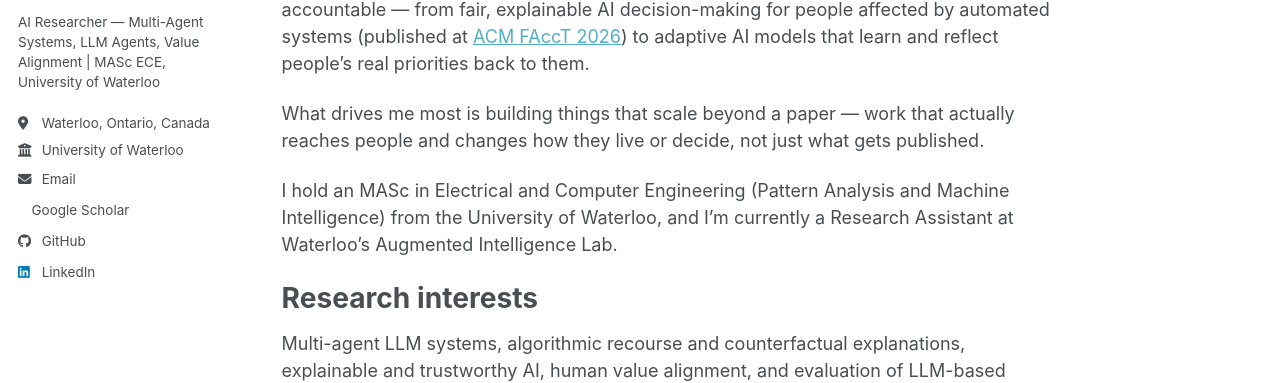
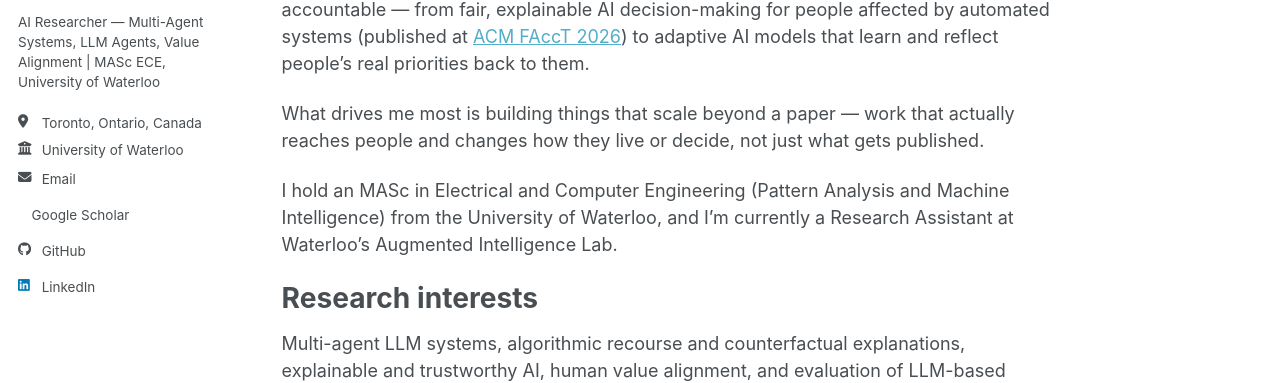
Before and after one commit to zkhotanlou/zkhotanlou.github.io, a Jekyll site: the page built from _pages/about.md, in a window 1280 px wide. Shown: the part 306-689 px from the top of the page. Built offline with Jekyll 4.4.1, drawn with Linux system fonts in a browser that asks for light colours; a style sheet for code colours, icons or effects is not loaded.

Commit message:
fix: info bar

```diff
--- a/_config.yml
+++ b/_config.yml
@@ -26,7 +26,7 @@ author:
   name             : "Zahra Khotanlou"
   pronouns         :
   bio              : "AI Researcher — Multi-Agent Systems, LLM Agents, Value Alignment | MASc ECE, University of Waterloo"
-  location         : "Waterloo, Ontario, Canada"
+  location         : "Toronto, Ontario, Canada"
   employer         : "University of Waterloo"
   uri              :
   email            : "z.khotanlou@gmail.com"
--- a/_sass/layout/_sidebar.scss
+++ b/_sass/layout/_sidebar.scss
@@ -18,10 +18,25 @@
   }
 
   @media screen and (min-width: $sidebar-screen-min-width) {
-    height: 100vh;
+    position: fixed;
+
+    /* Anchor to the masthead and take exactly the remaining viewport height.
+       Previously this was `height: 100vh` with no `top`, so the box started at
+       its static position (~2em below the masthead) and then ran a further
+       100vh, pushing the last ~100px of links below the fold where they could
+       only be reached by scrolling the sidebar itself.
+
+       --masthead-height is republished by the greedy-nav script on every
+       resize, because the masthead grows when the nav wraps to two rows. The
+       literal fallback keeps this correct before that script runs. */
+    top: var(--masthead-height, #{$masthead-height});
+    height: calc(100vh - var(--masthead-height, #{$masthead-height}));
+
     overflow-y: auto;               // Add scrollbar if the sidebar is too long
-    position: fixed;
-    padding-top: $masthead-height;
+
+    /* 2em matches #main's margin-top, so the avatar lines up with the page title */
+    padding-top: 2em;
+    padding-bottom: 2em;
   }
 
   @include breakpoint($large) {
@@ -322,3 +337,33 @@
     }
   }
 }
+
+/* The fixed sidebar is a 2-of-12 grid span, roughly 155px between 1024px and
+   1280px, which is narrower than entries like "Toronto, Ontario, Canada" or a
+   university name. `white-space: nowrap` above meant those were clipped rather
+   than wrapped, because `overflow-y: auto` on .sidebar forces overflow-x to
+   `auto` too. Let them wrap here, and lay each row out as a flex line so the
+   second line indents under the text instead of under the icon.
+
+   Scoped to the fixed-sidebar width on purpose: below this, .author__urls is
+   either full width or a popover menu, where nowrap still reads better. */
+@media screen and (min-width: $sidebar-screen-min-width) {
+  .sidebar .author__urls {
+    overflow-wrap: break-word;
+
+    li {
+      white-space: normal;
+    }
+
+    li,
+    a {
+      display: flex;
+      align-items: flex-start;
+    }
+
+    .icon-pad-right {
+      flex: 0 0 auto;
+      margin-top: 0.15em;
+    }
+  }
+}
```
Also changed, not shown: assets/js/plugins/jquery.greedy-navigation.js (+7 -6 lines), assets/js/main.min.js.
